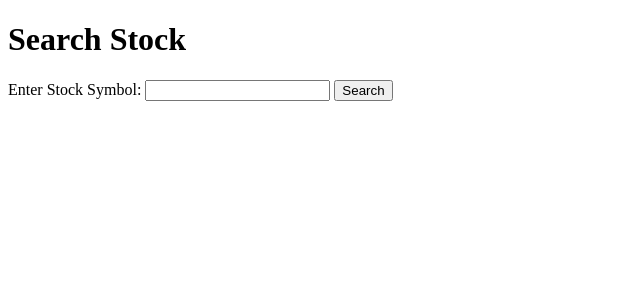
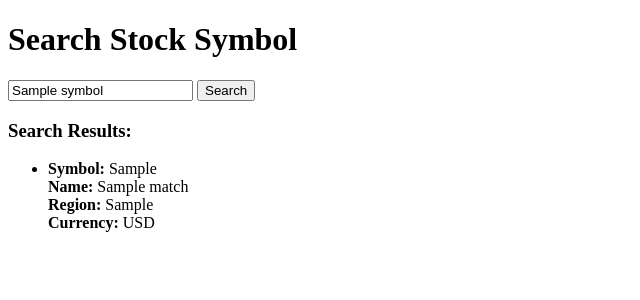
Before and after one commit to Monkey-D-Luc/Realtime-Stock-Price-Tracker, a Django app: template Project/myproject/templates/search.html in a window 1280 px wide. Shown: the top 300 px of the page, without its empty margins (0-640 px from the left). Run offline with Django 5.2, Linux system fonts and the light colour scheme; the template is opened without the code that fills it: most values are stand-ins (such as "Sample title", 1, 10 or a date in 2020).

Commit message:
đã thêm search api

```diff
--- a/Project/myproject/templates/search.html
+++ b/Project/myproject/templates/search.html
@@ -2,15 +2,34 @@
 <html lang="en">
 <head>
     <meta charset="UTF-8">
-    <title>Search Stock</title>
+    <meta name="viewport" content="width=device-width, initial-scale=1.0">
+    <title>Stock Symbol Search</title>
 </head>
 <body>
-    <h1>Search Stock</h1>
-    <form method="POST">
-        {% csrf_token %}
-        <label for="symbol">Enter Stock Symbol:</label>
-        <input type="text" id="symbol" name="symbol" required>
-        <button type="submit">Search</button>
-    </form>
+    <div class="search-container">
+        <h1>Search Stock Symbol</h1>
+        <form method="GET" action="">
+            <input type="text" name="symbol" placeholder="Enter stock symbol..." value="{{ symbol }}">
+            <button type="submit">Search</button>
+        </form>
+
+        <div class="result">
+            {% if results %}
+                <h3>Search Results:</h3>
+                <ul>
+                    {% for match in results %}
+                        <li>
+                            <strong>Symbol:</strong> {{ match.1_symbol }}<br>
+                            <strong>Name:</strong> {{ match.2_name }}<br>
+                            <strong>Region:</strong> {{ match.4_region }}<br>
+                            <strong>Currency:</strong> {{ match.8_currency }}<br>
+                        </li>
+                    {% endfor %}
+                </ul>
+            {% elif error %}
+                <p>{{ error }}</p>
+            {% endif %}
+        </div>
+    </div>
 </body>
 </html>
--- a/Project/myproject/templates/search_result.html
+++ b/Project/myproject/templates/stock_result.html
@@ -16,6 +16,6 @@
     {% else %}
         <p>No data found for the symbol.</p>
     {% endif %}
-    <a href="{% url 'search_stock' %}">Search Again</a>
+    <a href="{% url 'stock' %}">Search Again</a>
 </body>
 </html>
--- a/Project/myproject/urls.py
+++ b/Project/myproject/urls.py
@@ -1,9 +1,9 @@
 
 from django.contrib import admin
 from django.urls import path
-from .views import search_stock
-
+from .views import stock
+from .views import search
 urlpatterns = [
     path('admin/', admin.site.urls),
-    path('', search_stock, name='search_stock'),
+    path('', search, name='search'),
 ]
```
Also changed, not shown: Project/myproject/templates/stock.html (added, +16 -0 lines), Project/myproject/views.py (+40 -3 lines).
